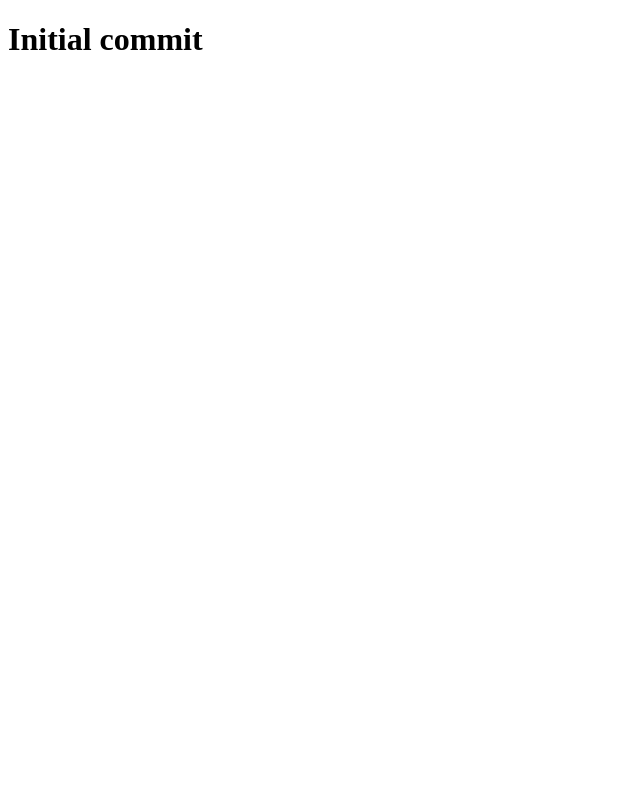
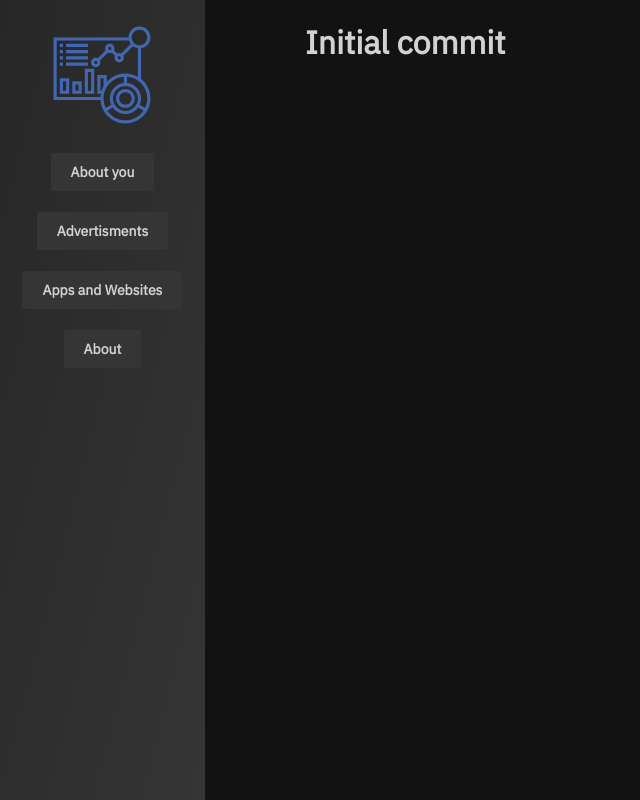
Before and after one commit to davidp-ro/FacebookDataAnalizer, an Electron app: page src/index.html in a window 1366 px wide. Shown: the whole page, without its empty margins (0-640 px from the left). Drawn offline with Linux system fonts and the light colour scheme.

Commit message:
Working on about you

```diff
--- /dev/null
+++ b/src/index.css
@@ -0,0 +1,68 @@
+:root {
+    background-color: #121212;
+    margin: 0;
+    padding: 0;
+}
+
+h1,
+h2,
+p,
+a,
+button {
+    font-family: 'IBM Plex Sans', sans-serif;
+    color: #d2d2d2;
+    text-decoration: none;
+}
+
+.sidenav {
+    height: 100%;
+    width: 15%;
+    position: fixed;
+    top: 0;
+    left: 0;
+    margin: 0;
+    display: flex;
+    flex-direction: column;
+    align-items: center;
+    overflow: hidden;
+    background-image: linear-gradient(to bottom right, #272727, #353535);
+}
+
+.icon {
+    width: 100px;
+    height: 100px;
+    margin: 25px;
+    border-radius: 10%;
+    transition-delay: 200ms;
+}
+
+.icon:hover {
+    background-color: #272727;
+}
+
+.sidenav-button {
+    margin-top: 3px;
+    width: fit-content;
+    border: none;
+    border-radius: 3%;
+    padding: 10px 20px;
+    text-align: center;
+    display: inline-block;
+    font-size: 14px;
+    font-family: 'IBM Plex Sans', sans-serif;
+    font-weight: 600;
+    background-color: #353535;
+    transition-duration: 200ms;
+}
+
+.sidenav-button:hover {
+    background-color: #272727;
+}
+
+.active {
+    color: #127AFC;
+}
+
+.main {
+    margin-left: 22%;
+}
--- a/src/index.html
+++ b/src/index.html
@@ -3,15 +3,28 @@
 
 <head>
     <meta charset="UTF-8">
-    <meta http-equiv="Content-Security-Policy" content="default-src 'self'; script-src 'self'">
-    <meta http-equiv="X-Content-Security-Policy" content="default-src 'self'; script-src 'self'">
+    <meta name="viewport" content="width=device-width, initial-scale=1.0">
+    <meta name="description" content="https://github.com/davidp-ro/FacebookDataAnalizer">
+    <link href="https://fonts.googleapis.com/css2?family=IBM+Plex+Sans&display=swap" rel="stylesheet">
+    <link rel="stylesheet" href="index.css">
     <title>Facebook Data Analizer</title>
 </head>
 
 <body>
-    <h1>Initial commit</h1>
+    <div class="sidenav">
+        <img class="icon" title="Home" src="../res/dashboard.svg" onclick="window.location.href = '../index.html'">
 
-    <!-- Require other files to run in this process -->
+        <button class="sidenav-button" onclick="window.location.href = 'pages/about_you.html'">About you</button><br>
+        <button class="sidenav-button" onclick="window.location.href = 'pages/ads_bussiness.html'">Advertisments</button><br>
+        <button class="sidenav-button" onclick="window.location.href = 'pages/apps.html'">Apps and Websites</button><br>
+
+        <button class="sidenav-button" onclick="window.location.href = 'pages/about.html'">About</button><br>
+    </div>
+
+    <div class="main">
+        <h1>Initial commit</h1>
+    </div>
+
     <script src="./renderer.js"></script>
 </body>
 
--- /dev/null
+++ b/src/pages/css/about.css
@@ -0,0 +1,68 @@
+:root {
+    background-color: #121212;
+    margin: 0;
+    padding: 0;
+}
+
+h1,
+h2,
+p,
+a,
+button {
+    font-family: 'IBM Plex Sans', sans-serif;
+    color: #d2d2d2;
+    text-decoration: none;
+}
+
+.sidenav {
+    height: 100%;
+    width: 15%;
+    position: fixed;
+    top: 0;
+    left: 0;
+    margin: 0;
+    display: flex;
+    flex-direction: column;
+    align-items: center;
+    overflow: hidden;
+    background-image: linear-gradient(to bottom right, #272727, #353535);
+}
+
+.icon {
+    width: 100px;
+    height: 100px;
+    margin: 25px;
+    border-radius: 10%;
+    transition-delay: 200ms;
+}
+
+.icon:hover {
+    background-color: #272727;
+}
+
+.sidenav-button {
+    margin-top: 3px;
+    width: fit-content;
+    border: none;
+    border-radius: 3%;
+    padding: 10px 20px;
+    text-align: center;
+    display: inline-block;
+    font-size: 14px;
+    font-family: 'IBM Plex Sans', sans-serif;
+    font-weight: 600;
+    background-color: #353535;
+    transition-duration: 200ms;
+}
+
+.sidenav-button:hover {
+    background-color: #272727;
+}
+
+.active {
+    color: #127AFC;
+}
+
+.main {
+    margin-left: 22%;
+}
--- /dev/null
+++ b/src/pages/css/about_you.css
@@ -0,0 +1,137 @@
+:root {
+    background-color: #121212;
+    margin: 0;
+    padding: 0;
+}
+
+h1,
+h2,
+p,
+a,
+button {
+    font-family: 'IBM Plex Sans', sans-serif;
+    color: #d2d2d2;
+    text-decoration: none;
+}
+
+.sidenav {
+    height: 100%;
+    width: 15%;
+    position: fixed;
+    top: 0;
+    left: 0;
+    margin: 0;
+    display: flex;
+    flex-direction: column;
+    align-items: center;
+    overflow: hidden;
+    background-image: linear-gradient(to bottom right, #272727, #353535);
+}
+
+.icon {
+    width: 100px;
+    height: 100px;
+    margin: 25px;
+    border-radius: 10%;
+    transition-delay: 200ms;
+}
+
+.icon:hover {
+    background-color: #272727;
+}
+
+.sidenav-button {
+    margin-top: 3px;
+    width: fit-content;
+    border: none;
+    border-radius: 3%;
+    padding: 10px 20px;
+    text-align: center;
+    display: inline-block;
+    font-size: 14px;
+    font-family: 'IBM Plex Sans', sans-serif;
+    font-weight: 600;
+    background-color: #353535;
+    transition-duration: 200ms;
+}
+
+.sidenav-button:hover {
+    background-color: #272727;
+}
+
+.active {
+    color: #127AFC;
+}
+
+#loader {
+    position: absolute;
+    left: 50%;
+    top: 50%;
+    z-index: 1;
+    width: 150px;
+    height: 150px;
+    margin: -75px 0 0 -75px;
+    border: 16px solid #f3f3f3;
+    border-radius: 50%;
+    border-top: 16px solid #3498db;
+    width: 120px;
+    height: 120px;
+    -webkit-animation: spin 2s linear infinite;
+    animation: spin 2s linear infinite;
+}
+
+@-webkit-keyframes spin {
+    0% {
+        -webkit-transform: rotate(0deg);
+    }
+    100% {
+        -webkit-transform: rotate(360deg);
+    }
+}
+
+@keyframes spin {
+    0% {
+        transform: rotate(0deg);
+    }
+    100% {
+        transform: rotate(360deg);
+    }
+}
+
+
+/* Add animation to "page content" */
+
+.animate-bottom {
+    position: relative;
+    -webkit-animation-name: animatebottom;
+    -webkit-animation-duration: 1s;
+    animation-name: animatebottom;
+    animation-duration: 1s
+}
+
+@-webkit-keyframes animatebottom {
+    from {
+        bottom: -100px;
+        opacity: 0
+    }
+    to {
+        bottom: 0px;
+        opacity: 1
+    }
+}
+
+@keyframes animatebottom {
+    from {
+        bottom: -100px;
+        opacity: 0
+    }
+    to {
+        bottom: 0;
+        opacity: 1
+    }
+}
+
+#main {
+    display: none;
+    margin-left: 17%;
+}
```
Also changed, not shown: src/main.js (+5 -3 lines), src/pages/about.html (added, +38 -0 lines), src/pages/about_you.html (added, +33 -0 lines), src/pages/js/about_you.js (added, +67 -0 lines), src/preload.js (+9 -9 lines), package.json (line endings or trailing spaces), res/dashboard.svg (added), src/pages/ads_bussiness.html (added), src/pages/apps.html (added), src/pages/css/ads_bussiness.css (added), src/pages/css/apps.css (added), 2 other files.
